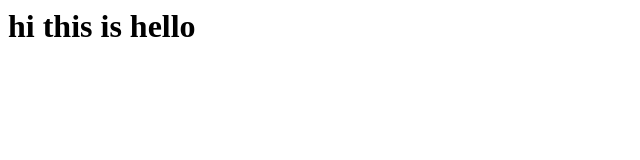
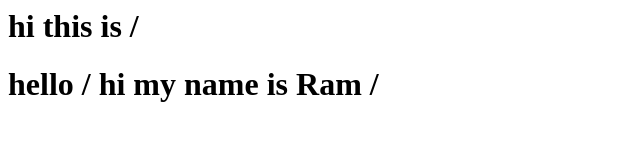
Before and after one commit to ramchoudhary0412/dev-ops-repo, a plain HTML site: page index.html in a window 1280 px wide. Shown: the whole page, without its empty margins (0-640 px from the left). Drawn offline with Linux system fonts and the light colour scheme.

Commit message:
Update index.html
yes

```diff
--- a/index.html
+++ b/index.html
@@ -1,4 +1,5 @@
 <html>
-<h1>hi this is
-<p1>hello
+<h1>hi this is /<h1>
+<p1>hello /<p1>
+<p2>hi my name is Ram /<p2>
 <html>
```
